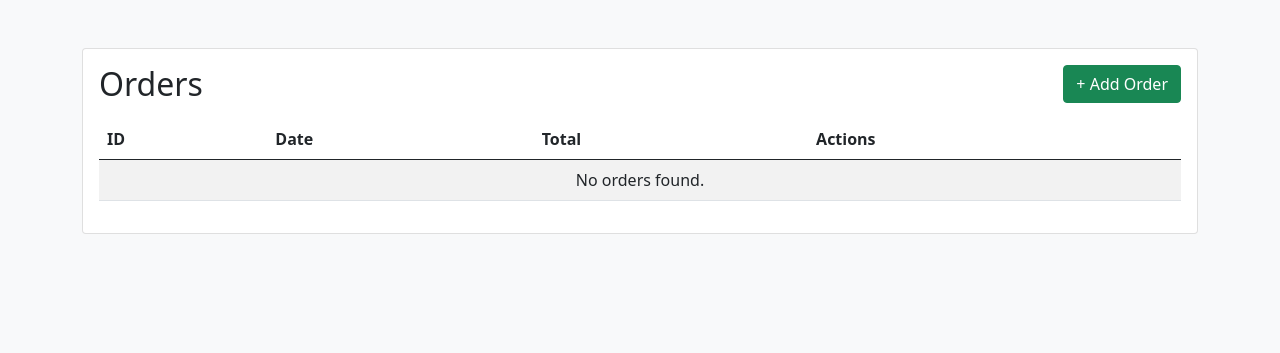
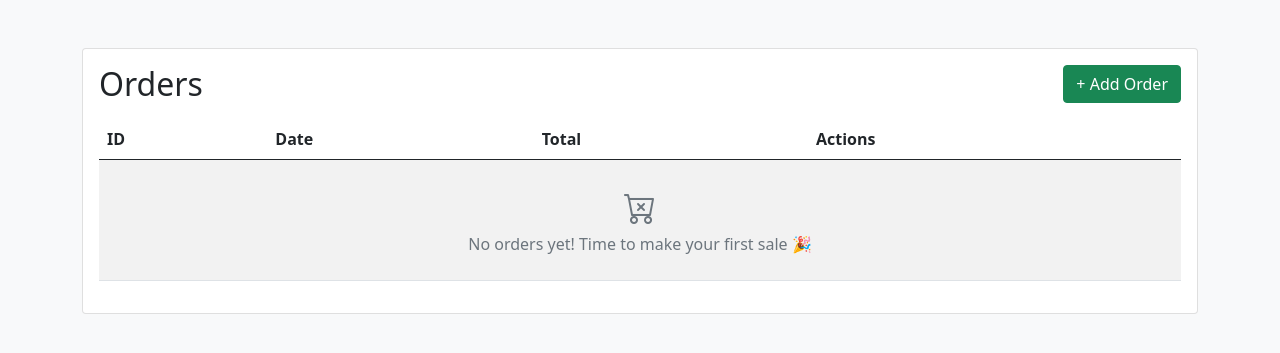
Before and after one commit to rogermle/inventory_app, a Flask app: page /orders in a window 1280 px wide. Shown: the part 56-409 px from the top of the page. Run offline with Flask 3, Linux system fonts and the light colour scheme; data that the repository does not hold is empty; some libraries are stand-ins or nearby versions.

Commit message:
Add shopping cart icon for no orders status

```diff
--- a/templates/orders.html
+++ b/templates/orders.html
@@ -34,7 +34,12 @@
             </td>
           </tr>
           {% else %}
-          <tr><td colspan="4" class="text-center">No orders found.</td></tr>
+          <tr>
+        <td colspan="4" class="text-center text-muted py-4">
+          <i class="bi bi-cart-x" style="font-size: 2rem;"></i>
+          <div>No orders yet! Time to make your first sale 🎉</div>
+        </td>
+      </tr>
           {% endfor %}
         </tbody>
       </table>
```
